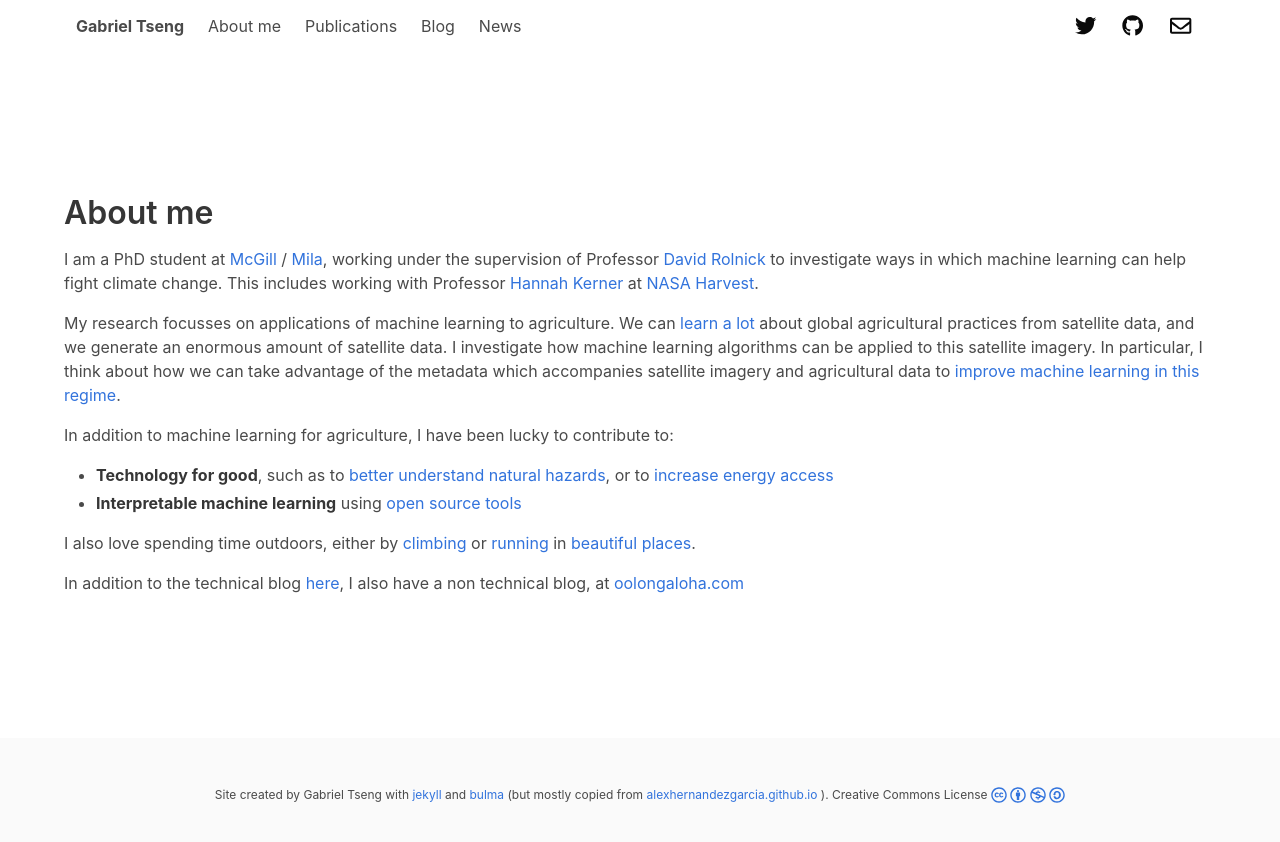
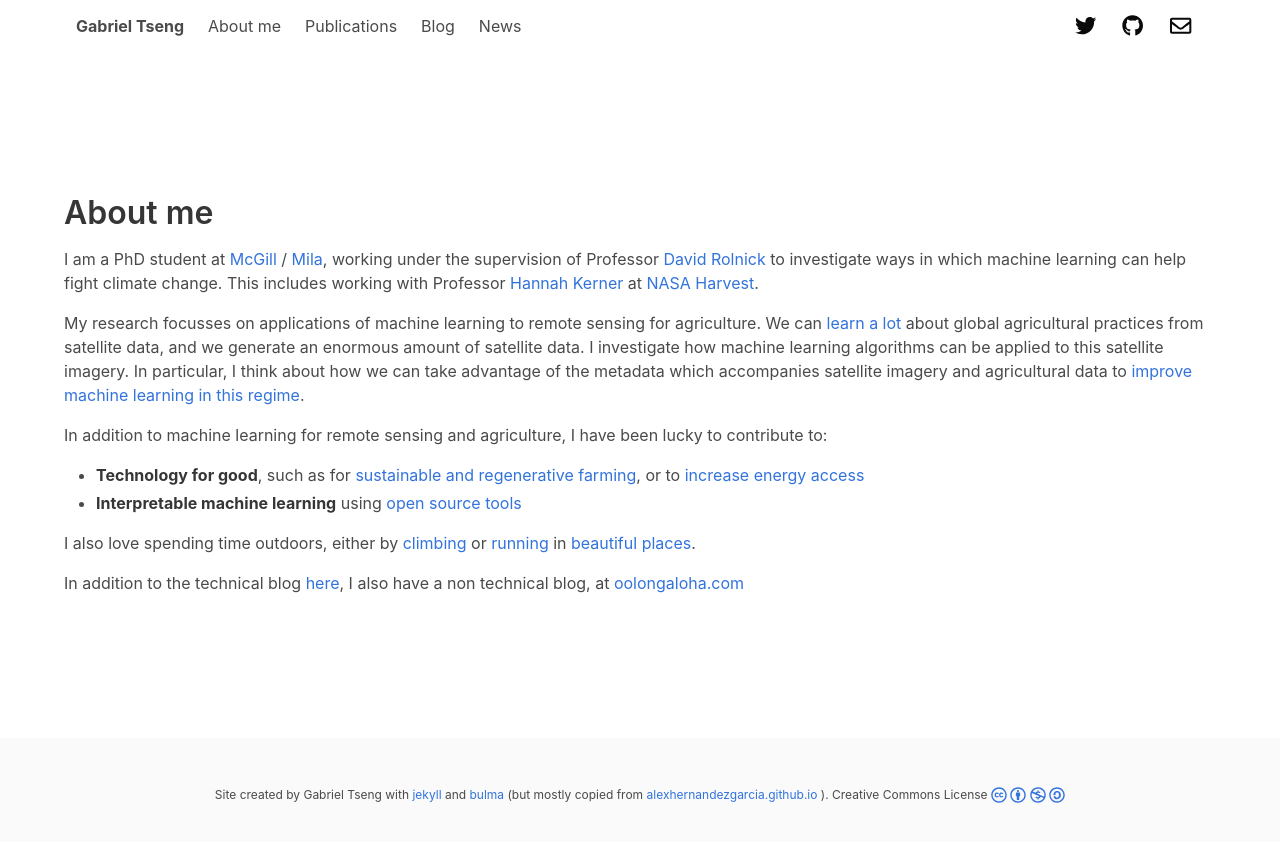
Before and after one commit to gabrieltseng/gabrieltseng.github.io, a Jekyll site: the page built from _pages/about.html, in a window 1280 px wide. Shown: the top 842 px of the page. Built offline with Jekyll 4.4.1, drawn with Linux system fonts in a browser that asks for light colours; nearby versions of some CDN libraries; a style sheet for code colours, icons or effects is not loaded.

```diff
--- a/_includes/about.md
+++ b/_includes/about.md
@@ -1,9 +1,9 @@
 I am a PhD student at [McGill](https://www.mcgill.ca/) / [Mila](https://mila.quebec/), working under the supervision of Professor [David Rolnick](https://davidrolnick.com/) to investigate ways in which machine learning can help fight climate change. This includes working with Professor [Hannah Kerner](https://hannah-rae.github.io/) at [NASA Harvest](https://nasaharvest.org/).
 
-My research focusses on applications of machine learning to agriculture. We can [learn a lot](https://arxiv.org/abs/2006.16866) about global agricultural practices from satellite data, and we generate an enormous amount of satellite data. I investigate how machine learning algorithms can be applied to this satellite imagery. In particular, I think about how we can take advantage of the metadata which accompanies satellite imagery and agricultural data to [improve machine learning in this regime](https://arxiv.org/abs/2202.02124).
+My research focusses on applications of machine learning to remote sensing for agriculture. We can [learn a lot](https://arxiv.org/abs/2006.16866) about global agricultural practices from satellite data, and we generate an enormous amount of satellite data. I investigate how machine learning algorithms can be applied to this satellite imagery. In particular, I think about how we can take advantage of the metadata which accompanies satellite imagery and agricultural data to [improve machine learning in this regime](https://arxiv.org/abs/2202.02124).
 
-In addition to machine learning for agriculture, I have been lucky to contribute to:
-* **Technology for good**, such as to [better understand natural hazards](https://github.com/esowc/ml_drought), or to [increase energy access](https://okrasolar.com/)
+In addition to machine learning for remote sensing and agriculture, I have been lucky to contribute to:
+* **Technology for good**, such as for [sustainable and regenerative farming](https://www.smallrobotcompany.com/), or to [increase energy access](https://okrasolar.com/)
 * **Interpretable machine learning** using [open source tools](https://github.com/slundberg/shap)
 
 I also love spending time outdoors, either by [climbing](https://i2.wp.com/oolongaloha.com/wp-content/uploads/2020/09/1600244370139-1-scaled.jpg?strip=info&w=2000&ssl=1) or [running](https://i0.wp.com/oolongaloha.com/wp-content/uploads/2020/03/DJI_0070-1-scaled.jpg?w=2280&ssl=1) in [beautiful](https://i2.wp.com/oolongaloha.com/wp-content/uploads/2022/01/IMG_20211120_122140.jpg?strip=info&w=1254&ssl=1) [places](https://i2.wp.com/oolongaloha.com/wp-content/uploads/2019/08/IMG_4514.png?w=2280&ssl=1).
```
Also changed, not shown: _posts/2022-06-10-ML.md (added, +55 -0 lines).
